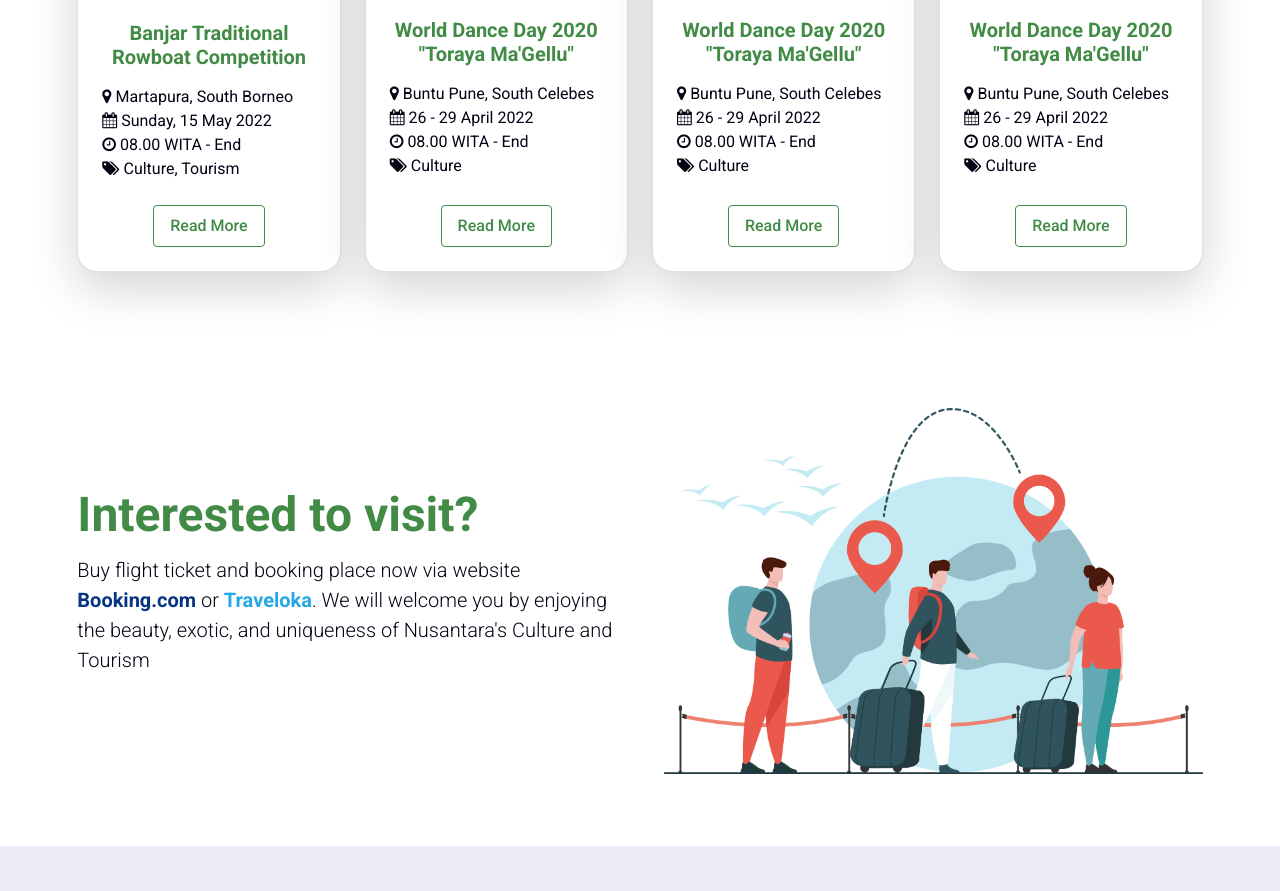
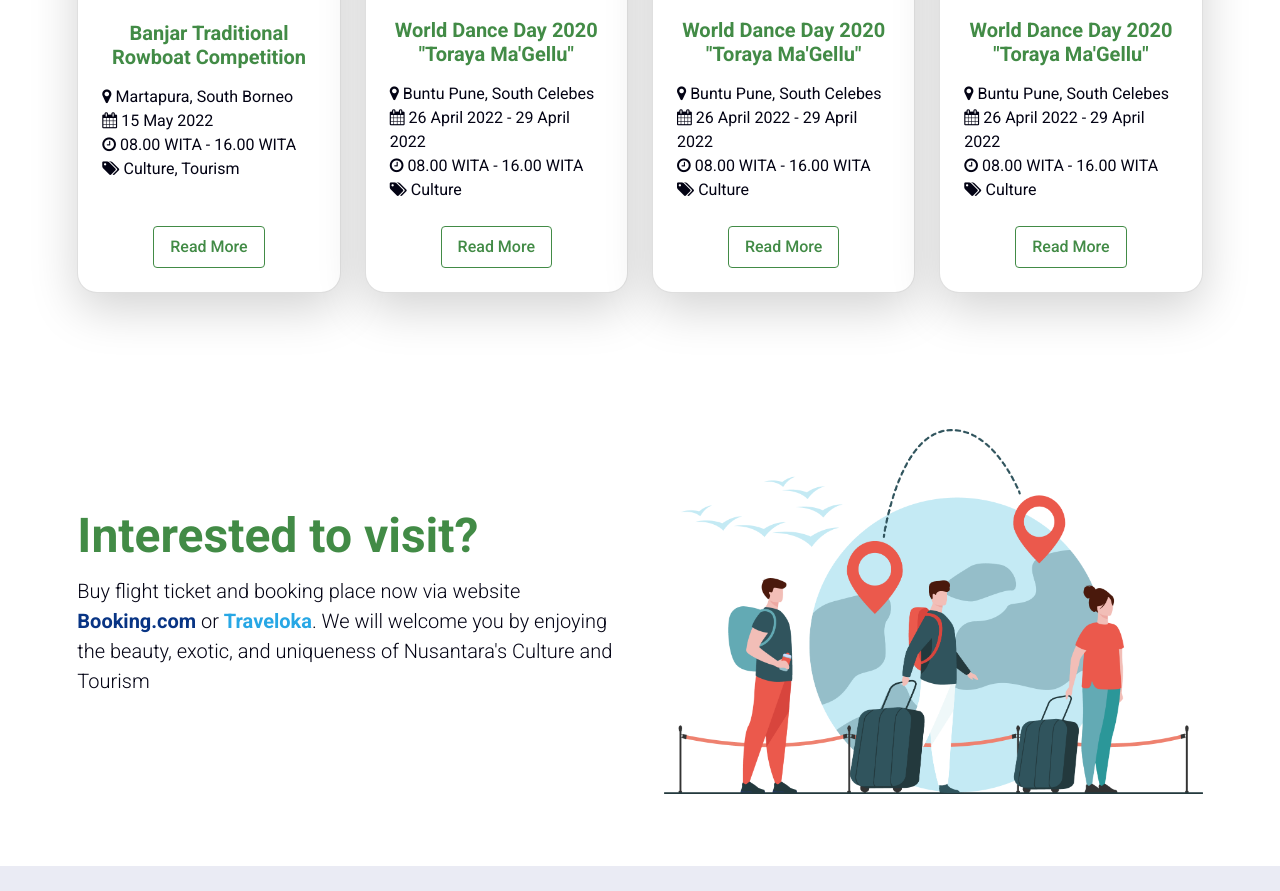
Before and after one commit to DigdoAji/culture-and-tour-nusantara, a website: page src/templates/content-event.html in a window 1280 px wide. Shown: the part 974-1865 px from the top of the page. Drawn offline with nearby package versions, Linux system fonts and the light colour scheme.

Commit message:
Update Card Body Event

```diff
--- a/src/templates/content-event.html
+++ b/src/templates/content-event.html
@@ -108,8 +108,8 @@
                     <div class="card-body px-4">
                       <h5 class="card-title text-center fw-bold color-ctn py-2">Banjar Traditional Rowboat Competition</h5>
                       <p class="card-text fw-normal mb-0"><i class="fa fa-map-marker me-1"></i>Martapura, South Borneo</p>
-                      <p class="card-text fw-normal mb-0"><i class="fa fa-calendar me-1"></i>Sunday, 15 May 2022</p>
-                      <p class="card-text fw-normal mb-0"><i class="fa fa-clock-o me-1"></i>08.00 WITA - End</p>
+                      <p class="card-text fw-normal mb-0"><i class="fa fa-calendar me-1"></i>15 May 2022</p>
+                      <p class="card-text fw-normal mb-0"><i class="fa fa-clock-o me-1"></i>08.00 WITA - 16.00 WITA</p>
                       <p class="card-text fw-normal mb-0"><i class="fa fa-tags me-1"></i>Culture, Tourism</p>
                     </div>
                     <div class="d-flex justify-content-center mt-2 mb-4">
@@ -124,8 +124,8 @@
                     <div class="card-body px-4">
                       <h5 class="card-title text-center fw-bold color-ctn py-2">World Dance Day 2020 "Toraya Ma'Gellu"</h5>
                       <p class="card-text fw-normal mb-0"><i class="fa fa-map-marker me-1"></i>Buntu Pune, South Celebes</p>
-                      <p class="card-text fw-normal mb-0"><i class="fa fa-calendar me-1"></i>26 - 29 April 2022</p>
-                      <p class="card-text fw-normal mb-0"><i class="fa fa-clock-o me-1"></i>08.00 WITA - End</p>
+                      <p class="card-text fw-normal mb-0"><i class="fa fa-calendar me-1"></i>26 April 2022 - 29 April 2022</p>
+                      <p class="card-text fw-normal mb-0"><i class="fa fa-clock-o me-1"></i>08.00 WITA - 16.00 WITA</p>
                       <p class="card-text fw-normal mb-0"><i class="fa fa-tags me-1"></i>Culture</p>
                     </div>
                     <div class="d-flex justify-content-center mt-2 mb-4">
@@ -140,8 +140,8 @@
                     <div class="card-body px-4">
                       <h5 class="card-title text-center fw-bold color-ctn py-2">World Dance Day 2020 "Toraya Ma'Gellu"</h5>
                       <p class="card-text fw-normal mb-0"><i class="fa fa-map-marker me-1"></i>Buntu Pune, South Celebes</p>
-                      <p class="card-text fw-normal mb-0"><i class="fa fa-calendar me-1"></i>26 - 29 April 2022</p>
-                      <p class="card-text fw-normal mb-0"><i class="fa fa-clock-o me-1"></i>08.00 WITA - End</p>
+                      <p class="card-text fw-normal mb-0"><i class="fa fa-calendar me-1"></i>26 April 2022 - 29 April 2022</p>
+                      <p class="card-text fw-normal mb-0"><i class="fa fa-clock-o me-1"></i>08.00 WITA - 16.00 WITA</p>
                       <p class="card-text fw-normal mb-0"><i class="fa fa-tags me-1"></i>Culture</p>
                     </div>
                     <div class="d-flex justify-content-center mt-2 mb-4">
@@ -156,8 +156,8 @@
                     <div class="card-body px-4">
                       <h5 class="card-title text-center fw-bold color-ctn py-2">World Dance Day 2020 "Toraya Ma'Gellu"</h5>
                       <p class="card-text fw-normal mb-0"><i class="fa fa-map-marker me-1"></i>Buntu Pune, South Celebes</p>
-                      <p class="card-text fw-normal mb-0"><i class="fa fa-calendar me-1"></i>26 - 29 April 2022</p>
-                      <p class="card-text fw-normal mb-0"><i class="fa fa-clock-o me-1"></i>08.00 WITA - End</p>
+                      <p class="card-text fw-normal mb-0"><i class="fa fa-calendar me-1"></i>26 April 2022 - 29 April 2022</p>
+                      <p class="card-text fw-normal mb-0"><i class="fa fa-clock-o me-1"></i>08.00 WITA - 16.00 WITA</p>
                       <p class="card-text fw-normal mb-0"><i class="fa fa-tags me-1"></i>Culture</p>
                     </div>
                     <div class="d-flex justify-content-center mt-2 mb-4">
```
Also changed, not shown: src/templates/index.html (+8 -8 lines).
